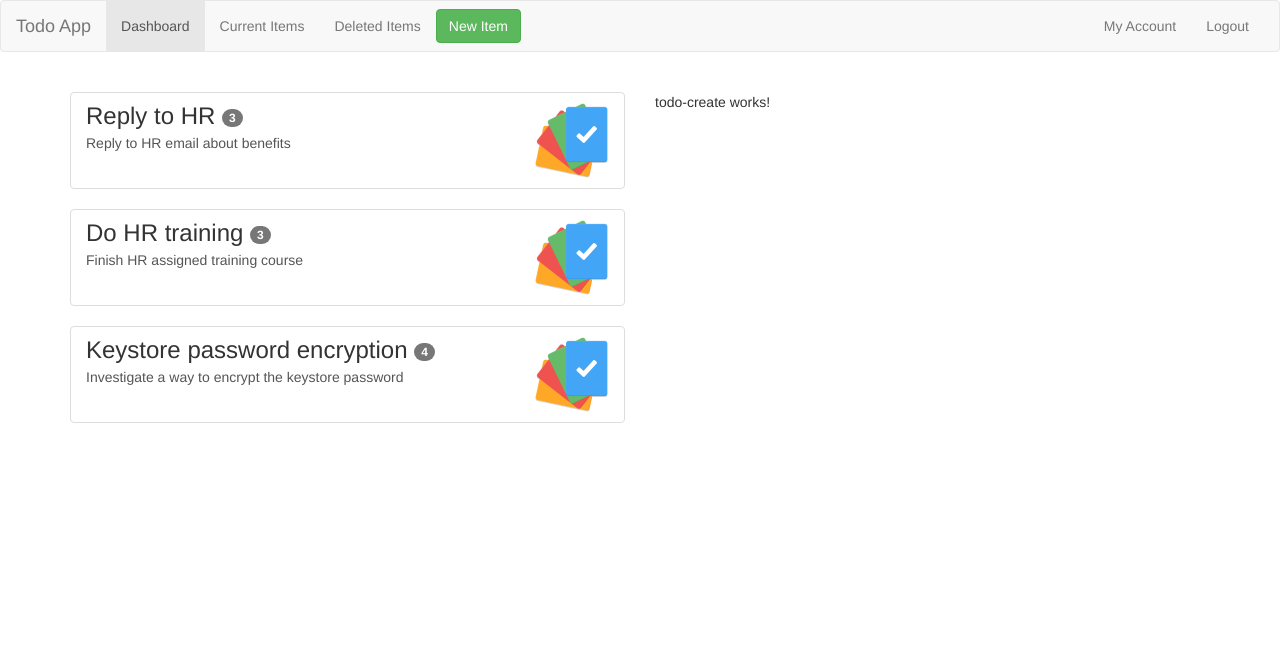
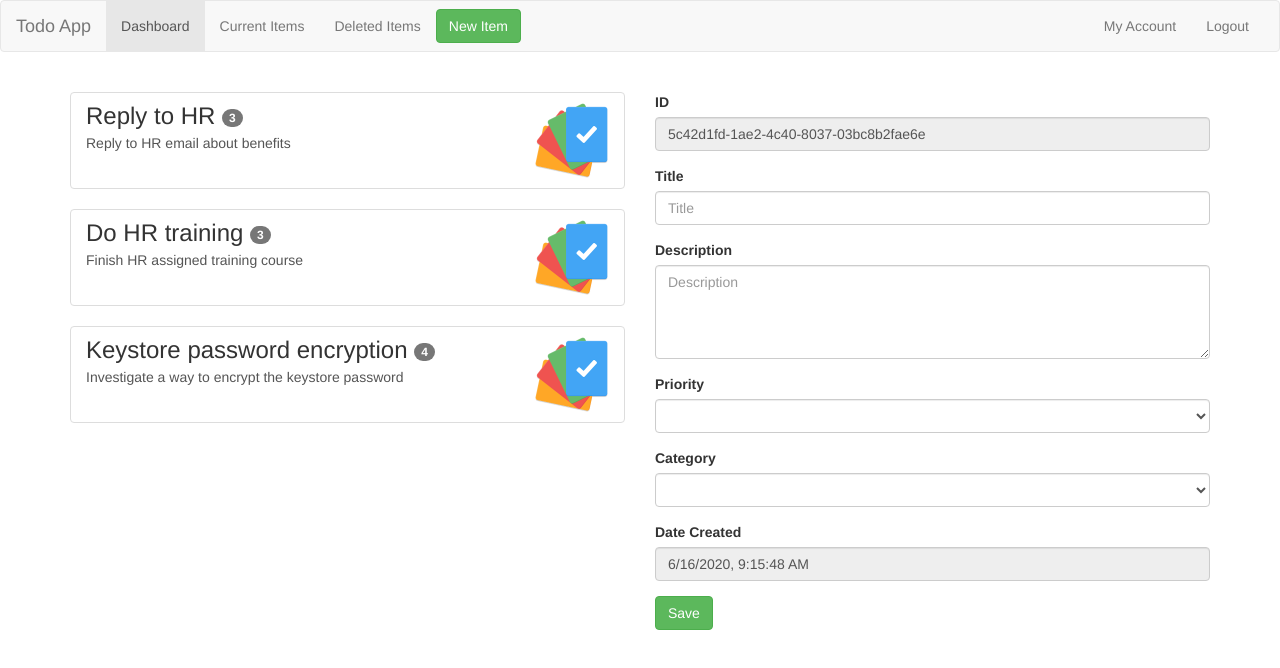
Before and after one commit to j4ckwinter/todo-app, an Angular app: page /dashboard/new in a window 1280 px wide. Shown: the top 668 px of the page. Built offline with nearby package versions, Linux system fonts and the light colour scheme.

Commit message:
Added the todo form, with add and update item

```diff
--- a/src/app/todo/todo-create/todo-create.component.html
+++ b/src/app/todo/todo-create/todo-create.component.html
@@ -1,2 +1,85 @@
 <br>
-<p>todo-create works!</p>
+<div class="row">
+  <div class="col-xs-12">
+    <form (ngSubmit)="onSubmit()" [formGroup]="form">
+      <div class="form-group">
+        <label for="id">ID</label>
+        <input
+          type="text"
+          id="id"
+          formControlName="id"
+          class="form-control"
+          placeholder="ID"
+          name="id"
+          readonly
+          >
+      </div>
+      <div class="form-group">
+        <label for="title">Title</label>
+        <input
+          type="text"
+          id="title"
+          formControlName="title"
+          class="form-control"
+          placeholder="Title"
+          name="name"
+          required>
+      </div>
+      <div class="form-group">
+        <label for="description">Description</label>
+        <textarea
+          rows="4"
+          class="form-control"
+          formControlName="description"
+          placeholder="Description"
+          id="description"
+          name="description"
+          required>
+        </textarea>
+      </div>
+      <div class="form-group">
+        <label for="priority">Priority</label>
+        <select
+          class="form-control"
+          id="priority"
+          formControlName="priority"
+          name="priority"
+          required>
+          <option>1</option>
+          <option>2</option>
+          <option>3</option>
+          <option>4</option>
+        </select>
+      </div>
+      <div class="form-group">
+        <label for="category">Category</label>
+        <select
+          class="form-control"
+          id="category"
+          formControlName="category"
+          name="category"
+          required>
+          <option>Development</option>
+          <option>Admin</option>
+          <option>Training</option>
+        </select>
+      </div>
+      <div class="form-group">
+        <label for="dateCreated">Date Created</label>
+        <input
+          type="text"
+          id="dateCreated"
+          formControlName="dateCreated"
+          class="form-control"
+          placeholder="Date Created"
+          name="dateCreated"
+          readonly
+        >
+      </div>
+      <button
+        type="submit"
+        class="btn btn-success"
+      >Save</button>
+    </form>
+  </div>
+</div>
--- a/src/app/todo/todo-create/todo-create.component.ts
+++ b/src/app/todo/todo-create/todo-create.component.ts
@@ -1,5 +1,8 @@
 import {Component, OnInit} from '@angular/core';
 import {ActivatedRoute, Params} from "@angular/router";
+import {TodoItem} from "../todo-item.model";
+import {TodoService} from "../todo.service";
+import {FormControl, FormGroup, Validators} from "@angular/forms";
 
 @Component({
   selector: 'app-todo-create',
@@ -8,18 +11,63 @@ import {ActivatedRoute, Params} from "@angular/router";
 })
 export class TodoCreateComponent implements OnInit {
 
-  id: number;
+  form: FormGroup;
+  id: string;
   editMode: boolean;
+  existingTodo: TodoItem;
 
-  constructor(private route: ActivatedRoute) {
+  constructor(private route: ActivatedRoute,
+              private todoService: TodoService) {
   }
 
   ngOnInit(): void {
     this.route.params.subscribe(
       (params: Params) => {
-        this.id = +params['id'];
-        this.editMode = params['id'] != null;
+        this.id = params['id'];
+        this.editMode = this.id != null;
+        this.initForm();
       }
     )
   }
+
+  private initForm() {
+    let id = '';
+    let title = '';
+    let description = '';
+    let priority = null;
+    let category = '';
+    let dateCreated = new Date().toLocaleString();
+
+    if (this.editMode) {
+      const todo: TodoItem = this.todoService.getTodoItem(this.id);
+      id = todo.id;
+      title = todo.title;
+      description = todo.description;
+      priority = todo.priority;
+      category = todo.category;
+      dateCreated = todo.dateCreated;
+    } else {
+      id = this.todoService.generateId();
+    }
+
+    this.form = new FormGroup({
+      'id': new FormControl(id, Validators.required),
+      'title': new FormControl(title, Validators.required),
+      'description': new FormControl(description, Validators.required),
+      'priority': new FormControl(priority, Validators.required),
+      'category': new FormControl(category, Validators.required),
+      'dateCreated': new FormControl(dateCreated, Validators.required),
+    })
+
+  }
+
+  onSubmit() {
+    if (this.form.valid) {
+      if (this.editMode) {
+        this.todoService.updateTodoItem(this.form.value);
+      } else {
+        this.todoService.addTodoItem(this.form.value);
+      }
+    }
+  }
 }
--- a/src/app/todo/todo-detail/todo-detail.component.html
+++ b/src/app/todo/todo-detail/todo-detail.component.html
@@ -1,22 +1,18 @@
 <br>
 <div class="row">
   <div class="col-xs-12">
-    <div class="panel panel-default">
+    <div class="panel panel-info">
       <div class="panel-heading">
         {{ todo.title }}
       </div>
       <div class="panel-body">
-        Item Status: {{ todo.itemStatus }}
-        <br>
-        Created Date: {{ todo.dateCreated }}
-        <br>
-        Due Date: {{ todo.dateToComplete }}
-      </div>
-      <div class="panel-body">
-        Description:
-        <br>
         {{ todo.description }}
       </div>
+      <ul class="list-group">
+        <li class="list-group-item">Priority: {{ todo.priority }}</li>
+        <li class="list-group-item">Category: {{ todo.category }}</li>
+        <li class="list-group-item">Date Created: {{ todo.dateCreated }}</li>
+      </ul>
       <div class="panel-body">
         <button (click)="onTodoEdit()" class="btn btn-danger pull-right">Edit</button>
       </div>
--- a/src/app/todo/todo-detail/todo-detail.component.ts
+++ b/src/app/todo/todo-detail/todo-detail.component.ts
@@ -10,7 +10,7 @@ import {TodoService} from "../todo.service";
 })
 export class TodoDetailComponent implements OnInit {
   todo: TodoItem;
-  id: number;
+  id: string;
 
   constructor(private todoService: TodoService,
               private router: Router,
@@ -19,10 +19,11 @@ export class TodoDetailComponent implements OnInit {
   ngOnInit(): void {
     this.route.params.subscribe(
       (params: Params) => {
-        this.id = +params['id'];
+        this.id = params['id'];
         this.todo = this.todoService.getTodoItem(this.id);
       }
-    )
+    );
+
   }
 
   onTodoEdit() {
--- a/src/app/todo/todo-item.model.ts
+++ b/src/app/todo/todo-item.model.ts
@@ -1,23 +1,17 @@
 export class TodoItem {
-  id: number;
+  id: string;
   title: string;
   description: string;
-  expectedHours: number;
-  itemStatus: number;
   category: string;
+  priority: number;
   dateCreated: string;
-  dateToComplete: string;
-  priority: number;
 
-  constructor(id: number, title: string, description: string, expectedHours: number, itemStatus: number, category: string, dateCreated: string, dateToComplete: string, priority: number) {
+  constructor(id: string, title: string, description: string, category: string, priority: number, dateCreated: string) {
     this.id = id;
     this.title = title;
     this.description = description;
-    this.expectedHours = expectedHours;
-    this.itemStatus = itemStatus;
     this.category = category;
+    this.priority = priority;
     this.dateCreated = dateCreated;
-    this.dateToComplete = dateToComplete;
-    this.priority = priority;
   }
 }
--- a/src/app/todo/todo-list/todo-list.component.ts
+++ b/src/app/todo/todo-list/todo-list.component.ts
@@ -1,4 +1,4 @@
-import { Component, OnInit } from '@angular/core';
+import {Component, OnInit} from '@angular/core';
 import {TodoItem} from "../todo-item.model";
 import {TodoService} from "../todo.service";
 
@@ -14,6 +14,11 @@ export class TodoListComponent implements OnInit {
   constructor(private todoService: TodoService) { }
 
   ngOnInit(): void {
+    this.todoService.todoItemsChanged
+      .subscribe((todoItems: TodoItem[]) => {
+          this.todoItems = todoItems;
+        }
+      );
     this.todoItems = this.todoService.getTodoItems();
   }
 }
--- a/src/app/todo/todo.service.ts
+++ b/src/app/todo/todo.service.ts
@@ -1,24 +1,54 @@
 import {Injectable} from '@angular/core';
 import {TodoItem} from "./todo-item.model";
 import {Subject} from "rxjs";
+import * as uuid from 'uuid';
 
 @Injectable({
   providedIn: 'root'
 })
 export class TodoService {
+
+  newItem: TodoItem;
+  todoItemsChanged: Subject<TodoItem[]> = new Subject<TodoItem[]>();
   private todoItems: TodoItem[] = [
-    new TodoItem(1, "Reply to HR", "Reply to HR email about benefits", 0.5, 1, "Admin", "11/06/2020", "12/06/2020", 3),
-    new TodoItem(2, "Do HR training", "Finish HR assigned training course", 1, 1, "Training", "10/06/2020", "15/06/2020", 3),
-    new TodoItem(4, "Keystore password encryption", "Investigate a way to encrypt the keystore password", 5, 1, "Development", "23/04/2020", "09/08/2020", 4)
+    new TodoItem(this.generateId(), "Reply to HR", "Reply to HR email about benefits", "Admin", 3, '02/01/2020, 15:02:01'),
+    new TodoItem(this.generateId(), "Do HR training", "Finish HR assigned training course", "Training", 3, '22/04/2020, 22:57:21'),
+    new TodoItem(this.generateId(), "Keystore password encryption", "Investigate a way to encrypt the keystore password", "Development", 4, '07/05/2020, 08:22:56')
   ];
 
-  constructor() { }
+  constructor() {
+  }
 
-  getTodoItem(id: number) {
-    return this.todoItems.find(i => i.id === id);
+  getTodoItem(id: string) {
+    return this.todoItems.filter(x => x.id == id)[0];
   }
 
   getTodoItems() {
     return this.todoItems.slice();
   }
+
+  resolveTodoItem(item: TodoItem) {
+    let index: number;
+    index = this.todoItems.indexOf(this.getTodoItem(item.id));
+    this.todoItems.splice(index, 1);
+    this.todoItemsChanged.next(this.todoItems.slice());
+  }
+
+  addTodoItem(item: TodoItem) {
+    let newItem: TodoItem;
+    newItem = new TodoItem(this.generateId(), item.title, item.description, item.category, item.priority, item.dateCreated);
+    this.todoItems.push(newItem);
+    this.todoItemsChanged.next(this.todoItems.slice());
+  }
+
+  updateTodoItem(item: TodoItem) {
+    let index: number;
+    index = this.todoItems.indexOf(this.getTodoItem(item.id));
+    this.todoItems[index] = item;
+    this.todoItemsChanged.next(this.todoItems.slice());
+  }
+
+  generateId() {
+    return uuid.v4();
+  }
 }
```
Also changed, not shown: src/app/app.module.ts (+16 -13 lines).
